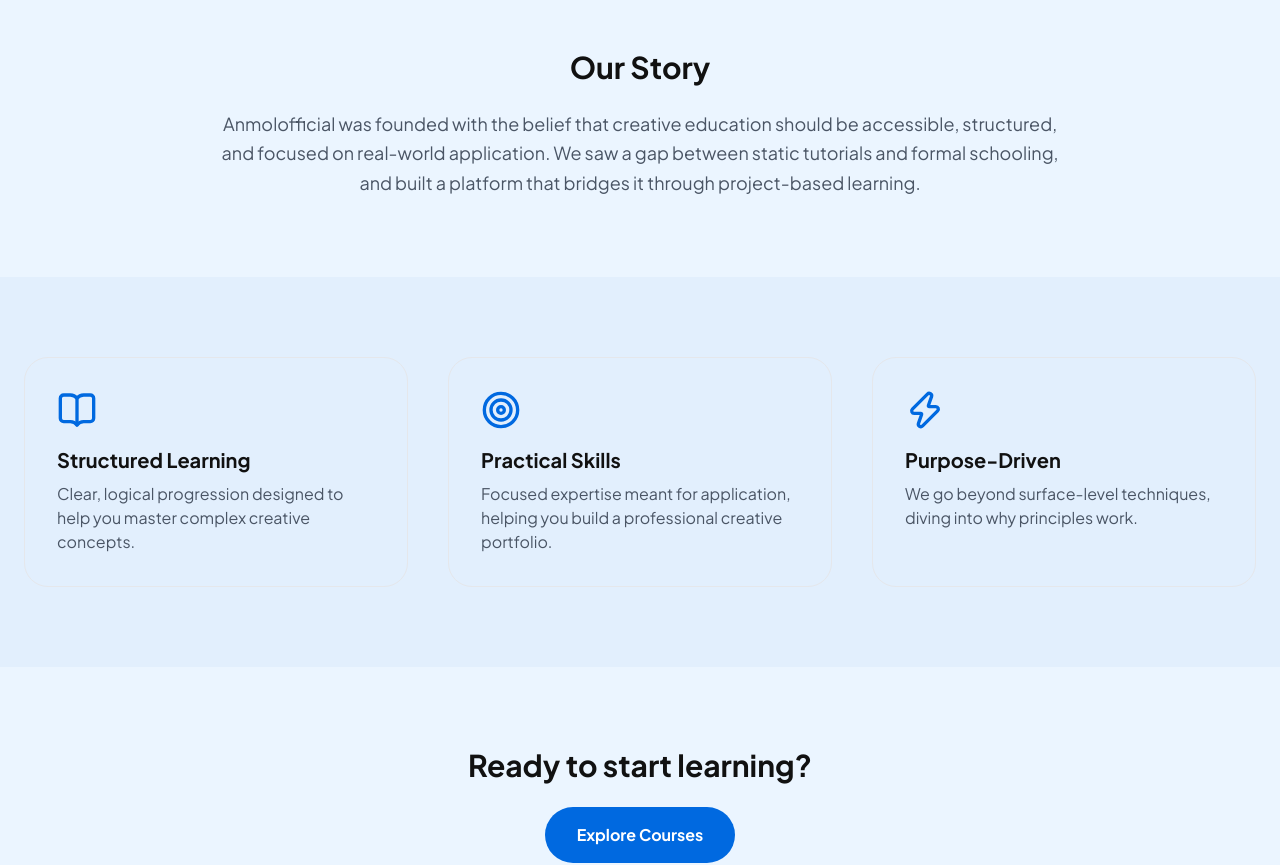
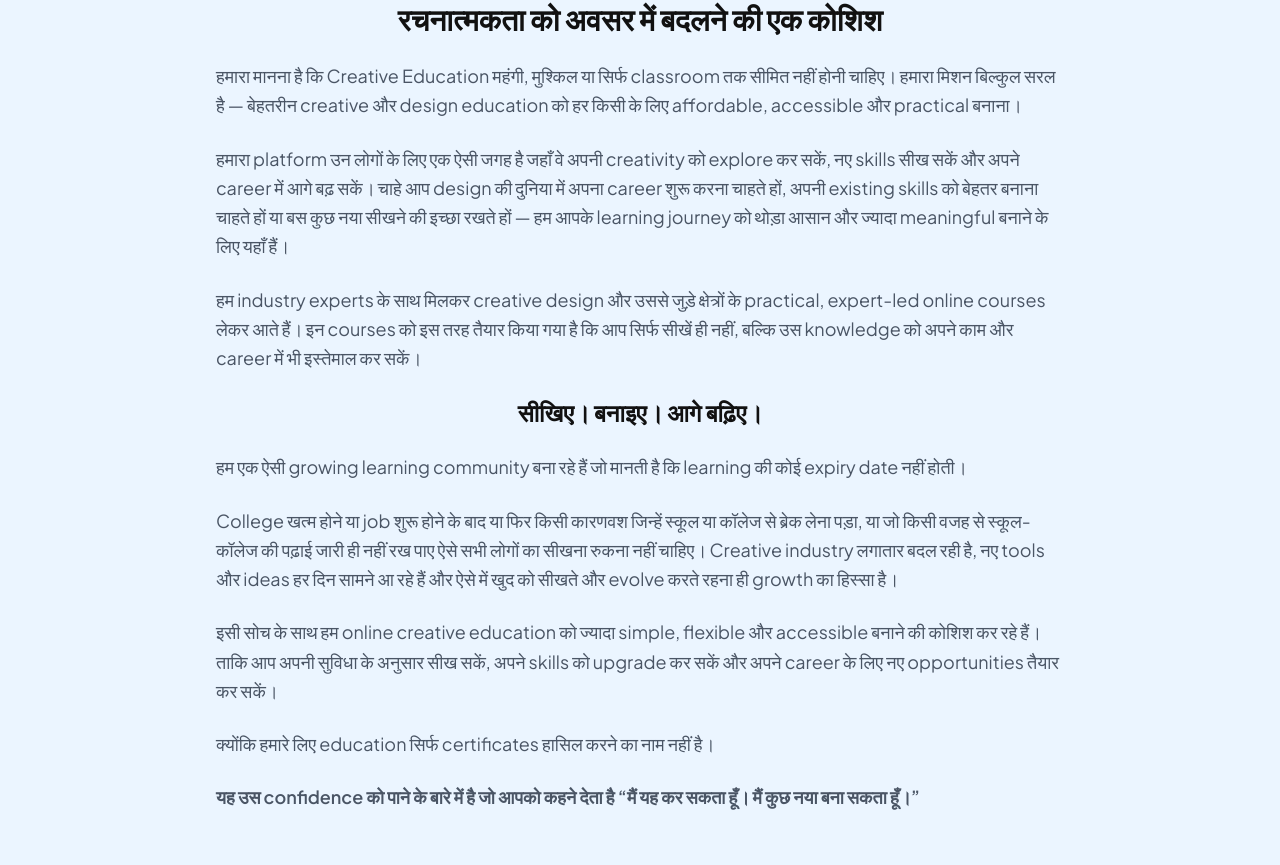
Before and after one commit to TechV013/AnmolofficialEducationplatform, a Next.js app: page /about in a window 1280 px wide. Shown: the part 467-1332 px from the top of the page. Built offline with nearby package versions, Linux system fonts and the light colour scheme.

Commit message:
UPDATES: rewrite about section with new Hindi story content

```diff
--- a/src/app/(public)/about/page.tsx
+++ b/src/app/(public)/about/page.tsx
@@ -8,7 +8,7 @@
       <section className="py-20 bg-surface">
         <div className="max-w-7xl mx-auto px-6 text-center">
           <p className="text-primary font-bold tracking-widest uppercase text-sm mb-4">ABOUT ANMLOFFICIAL</p>
-          <h1 className="text-5xl font-bold text-text mb-6">Learning built around creativity,<br /> skills, and your future.</h1>
+          <h1 className="text-5xl font-bold text-text mb-6">A platform for creative upskilling at your ease</h1>
           <p className="text-muted max-w-2xl mx-auto text-lg mb-10">Anmolofficial is an online learning platform focused on structured, practical, and purpose-driven education in creative skill areas.</p>
           <Link href="/courses" className="bg-primary text-white px-8 py-4 rounded-full font-bold hover:bg-primary-hover transition-all">Explore Courses</Link>
         </div>
@@ -16,8 +16,34 @@
 
       {/* Our Story */}
       <section className="py-20 max-w-4xl mx-auto px-6 text-center">
-        <h2 className="text-3xl font-bold text-text mb-6">Our Story</h2>
-        <p className="text-muted text-lg leading-relaxed">Anmolofficial was founded with the belief that creative education should be accessible, structured, and focused on real-world application. We saw a gap between static tutorials and formal schooling, and built a platform that bridges it through project-based learning.</p>
+        <h2 className="text-3xl font-bold text-text mb-6">रचनात्मकता को अवसर में बदलने की एक कोशिश</h2>
+        <div className="space-y-6 text-muted text-lg leading-relaxed text-left">
+          <p>
+            हमारा मानना है कि Creative Education महंगी, मुश्किल या सिर्फ classroom तक सीमित नहीं होनी चाहिए। हमारा मिशन बिल्कुल सरल है — बेहतरीन creative और design education को हर किसी के लिए affordable, accessible और practical बनाना।
+          </p>
+          <p>
+            हमारा platform उन लोगों के लिए एक ऐसी जगह है जहाँ वे अपनी creativity को explore कर सकें, नए skills सीख सकें और अपने career में आगे बढ़ सकें। चाहे आप design की दुनिया में अपना career शुरू करना चाहते हों, अपनी existing skills को बेहतर बनाना चाहते हों या बस कुछ नया सीखने की इच्छा रखते हों — हम आपके learning journey को थोड़ा आसान और ज्यादा meaningful बनाने के लिए यहाँ हैं।
+          </p>
+          <p>
+            हम industry experts के साथ मिलकर creative design और उससे जुड़े क्षेत्रों के practical, expert-led online courses लेकर आते हैं। इन courses को इस तरह तैयार किया गया है कि आप सिर्फ सीखें ही नहीं, बल्कि उस knowledge को अपने काम और career में भी इस्तेमाल कर सकें।
+          </p>
+          <p className="text-2xl font-bold text-text text-center">सीखिए। बनाइए। आगे बढ़िए।</p>
+          <p>
+            हम एक ऐसी growing learning community बना रहे हैं जो मानती है कि learning की कोई expiry date नहीं होती।
+          </p>
+          <p>
+            College खत्म होने या job शुरू होने के बाद या फिर किसी कारणवश जिन्हें स्कूल या कॉलेज से ब्रेक लेना पड़ा, या जो किसी वजह से स्कूल-कॉलेज की पढ़ाई जारी ही नहीं रख पाए ऐसे सभी लोगों का सीखना रुकना नहीं चाहिए। Creative industry लगातार बदल रही है, नए tools और ideas हर दिन सामने आ रहे हैं और ऐसे में खुद को सीखते और evolve करते रहना ही growth का हिस्सा है।
+          </p>
+          <p>
+            इसी सोच के साथ हम online creative education को ज्यादा simple, flexible और accessible बनाने की कोशिश कर रहे हैं। ताकि आप अपनी सुविधा के अनुसार सीख सकें, अपने skills को upgrade कर सकें और अपने career के लिए नए opportunities तैयार कर सकें।
+          </p>
+          <p>
+            क्योंकि हमारे लिए education सिर्फ certificates हासिल करने का नाम नहीं है।
+          </p>
+          <p className="font-semibold">
+            यह उस confidence को पाने के बारे में है जो आपको कहने देता है &ldquo;मैं यह कर सकता हूँ। मैं कुछ नया बना सकता हूँ।&rdquo;
+          </p>
+        </div>
       </section>
 
       {/* Values */}
```
